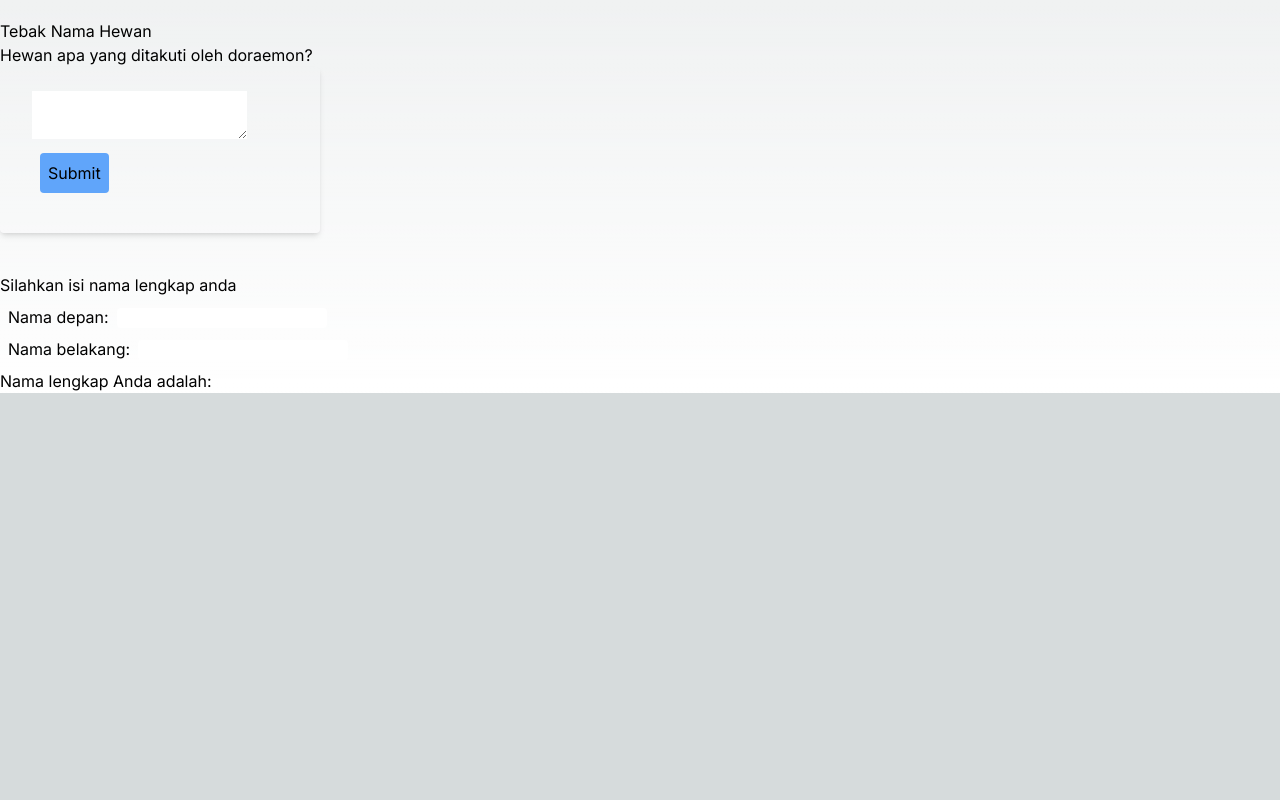
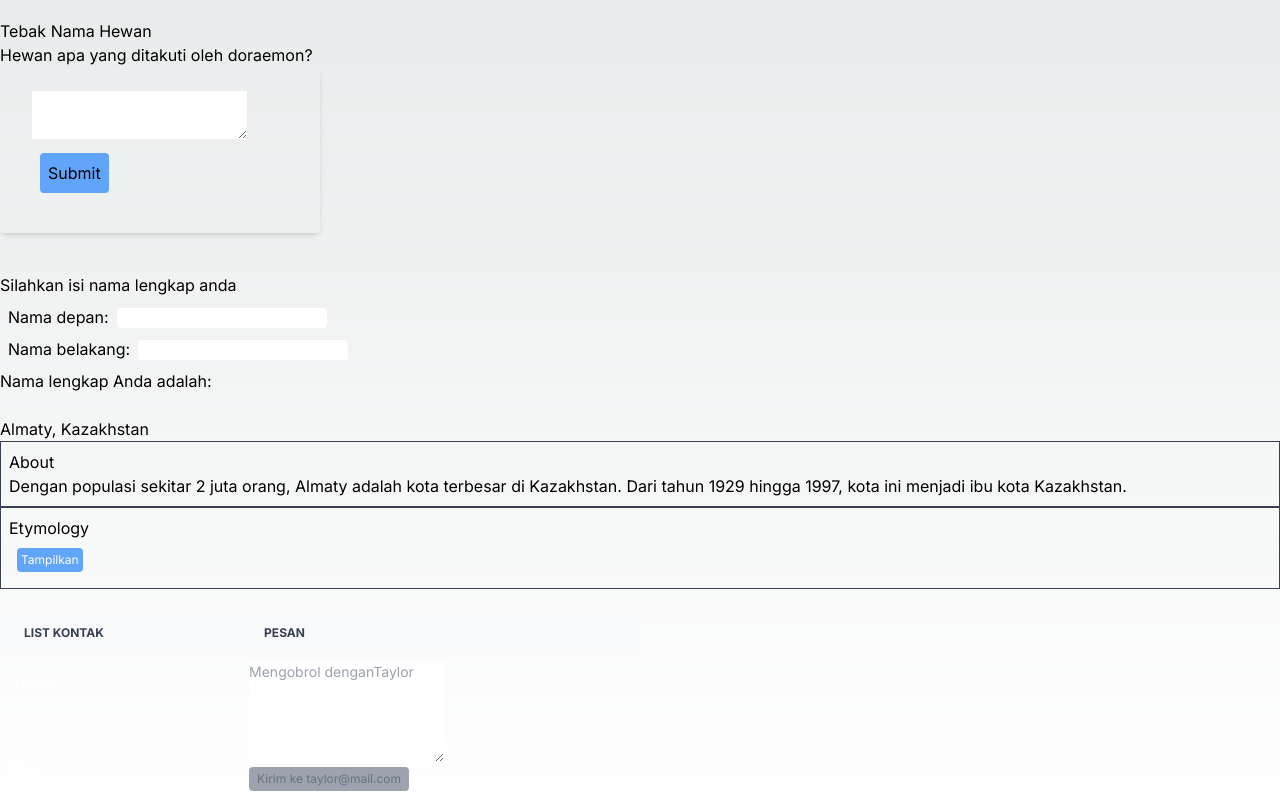
Before and after one commit to BntnggShll/PBF, a React app in the folder pertemuan ke4/04-event-dan-state/: page / in a window 1280 px wide. Shown: the part 666-1466 px from the top of the page. Before the commit the page ends 1059 px from the top, so only its background shows below. Built offline with nearby package versions, Linux system fonts and the light colour scheme.

Commit message:
Praktikum 6

```diff
--- a/pertemuan ke4/04-event-dan-state/src/app/page.tsx
+++ b/pertemuan ke4/04-event-dan-state/src/app/page.tsx
@@ -1,5 +1,7 @@
 "use client";
+import Accordion from "@/components/accordion";
 import Tombol_1, { Tombol_2, Tombol_3 } from "@/components/button";
+import Messenger from "@/components/chat";
 import Form, { Form_2 } from "@/components/form";
 import Gallery from "@/components/gallery";
 
@@ -27,6 +29,10 @@ export default function home() {
       <Form />
       <br></br>
       <Form_2 />
+      <br></br>
+      <Accordion />
+      <br></br>
+      <Messenger />
     </>
   );
 }
--- /dev/null
+++ b/pertemuan ke4/04-event-dan-state/src/components/accordion.tsx
@@ -0,0 +1,42 @@
+import { useState } from "react";
+
+export default function Accordion() {
+  const [activeIndex, setActiveIndex] = useState(0);
+  return (
+    <>
+      <h2>Almaty, Kazakhstan</h2>
+      <Panel
+        title="About"
+        isActive={activeIndex === 0}
+        onShow={() => setActiveIndex(0)}
+      >
+        Dengan populasi sekitar 2 juta orang, Almaty adalah kota terbesar di
+        Kazakhstan. Dari tahun 1929 hingga 1997, kota ini menjadi ibu kota
+        Kazakhstan.
+      </Panel>
+      <Panel
+      title="Etymology"
+      isActive={activeIndex === 1}
+      onShow={() => setActiveIndex(1)}
+      >
+        Nama "Almaty" berasal dari kata <span lang="kk-KZ">алма</span>, dalam
+        bahasa Kazakh yang berarti "apel" dan sering diterjemahkan sebagai
+        "penuh dengan apel". Sebenarnya, wilayah sekitar Almaty dipercaya
+        sebagai asal usul apel, dan <i lang="la">Malus sieversii</i> liar
+        dianggap sebagai kandidat yang mungkin menjadi nenek moyang apel
+        domestik modern.
+      </Panel>
+    </>
+  );
+}
+function Panel({ title, children, isActive, onShow }) {
+  return (
+    <section className="panel border border-gray-700 p-2">
+      <h3>{title}</h3>
+      {isActive ? (<p>{children}</p>) : ( <button className="bg-blue-400 text-xs text-white p-1 rounded m-2" onClick={onShow}>
+          Tampilkan
+        </button>
+      )}
+    </section>
+  );
+}
--- /dev/null
+++ b/pertemuan ke4/04-event-dan-state/src/components/chat.tsx
@@ -0,0 +1,79 @@
+import { useState } from "react";
+const contacts = [
+  { name: "Taylor", email: "taylor@mail.com" },
+  { name: "Alice", email: "alice@mail.com" },
+  { name: "Bob", email: "bob@mail.com" },
+];
+
+export function ContactList({ selectedContact, contacts, onSelect }) {
+  return (
+    <section className="contact-list">
+      <ul className="w-full">
+        {contacts.map((contact) => (
+          <li key={contact.email}>
+            <button
+              className="text-xsbg-blue-400 rounded p-1 m-2 text-white"
+              onClick={() => {
+                onSelect(contact);
+              }}
+            >
+              {contact.name}
+            </button>
+          </li>
+        ))}
+      </ul>
+    </section>
+  );
+}
+
+export function Chat({ contact }) {
+  const [text, setText] = useState("");
+  return (
+    <section className="chat m-2">
+      <textarea
+        rows={5}
+        value={text}
+        placeholder={"Mengobrol dengan" + contact.name}
+        onChange={(e) => setText(e.target.value)}
+      />
+      <br />
+      <button className="text-xs bg-gray-400 rounded px-2 py-1 m-2text-blue-800">
+        Kirim ke {contact.email}
+      </button>
+    </section>
+  );
+}
+
+export default function Messenger() {
+  const [to, setTo] = useState(contacts[0]);
+  return (
+    <div>
+      <table className="w-1/2 text-sm text-left text-gray-500 dark:text-gray-400">
+        <thead className="text-xs text-gray-700 uppercase bg-gray-50 dark:bg-gray-700 dark:text-gray-400">
+          <tr>
+            <th scope="col" className="px-6 py-3">
+              List Kontak
+            </th>
+            <th scope="col" className="px-6 py-3">
+              Pesan
+            </th>
+          </tr>
+        </thead>
+        <tbody>
+          <tr>
+            <td>
+              <ContactList
+                contacts={contacts}
+                selectedContact={to}
+                onSelect={(contact) => setTo(contact)}
+              />
+            </td>
+            <td>
+              <Chat key={to.email} contact={to} />
+            </td>
+          </tr>
+        </tbody>
+      </table>
+    </div>
+  );
+}
```
Also changed, not shown: pertemuan ke4/04-event-dan-state/README.md.
